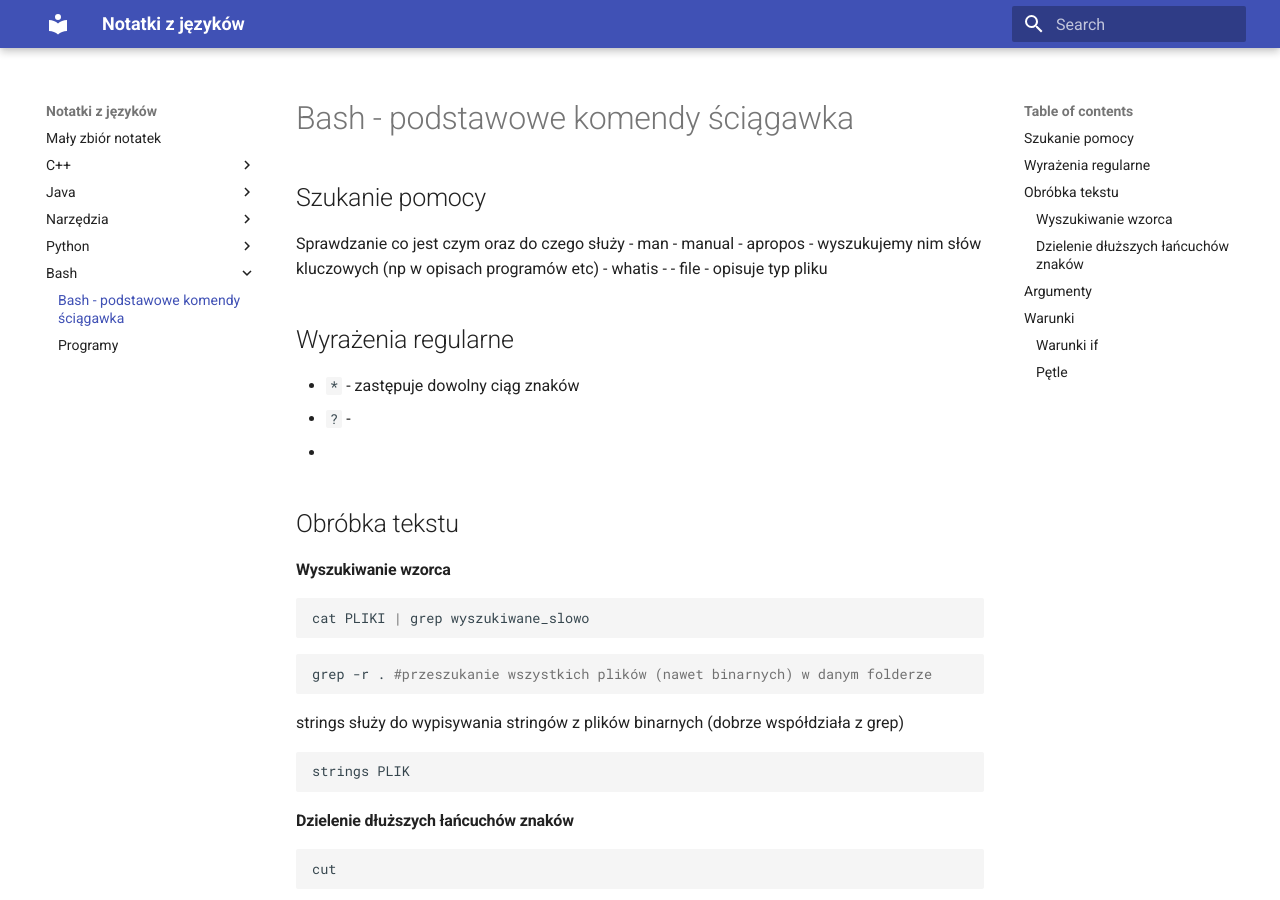
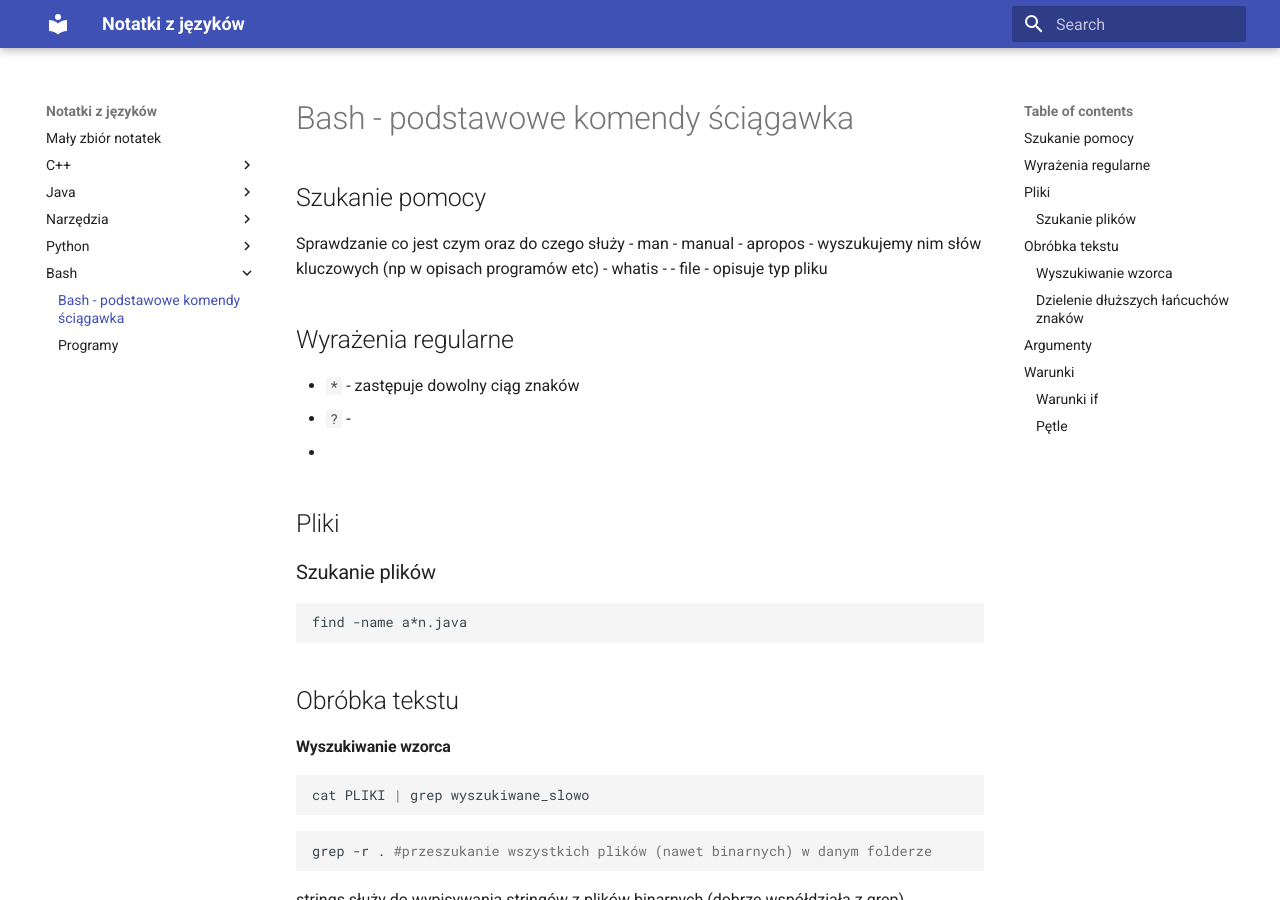
Before and after one commit to pktiuk/notatki_z_jezykow, an MkDocs documentation site: the page built from docs/bash/cheatsheet.md, in a window 1280 px wide and 900 px high. Built offline with MkDocs 1.6.1 and Material for MkDocs 9.7.7, drawn with Linux system fonts in a browser that asks for light colours.

Commit message:
Przykładowe szukanie plików

````diff
--- a/docs/bash/cheatsheet.md
+++ b/docs/bash/cheatsheet.md
@@ -15,6 +15,11 @@ Sprawdzanie co jest czym oraz do czego służy
 - `?` -
 -
 
+## Pliki
+### Szukanie plików
+```bash
+find -name a*n.java
+```
 ## Obróbka tekstu
 
 #### Wyszukiwanie wzorca
````
